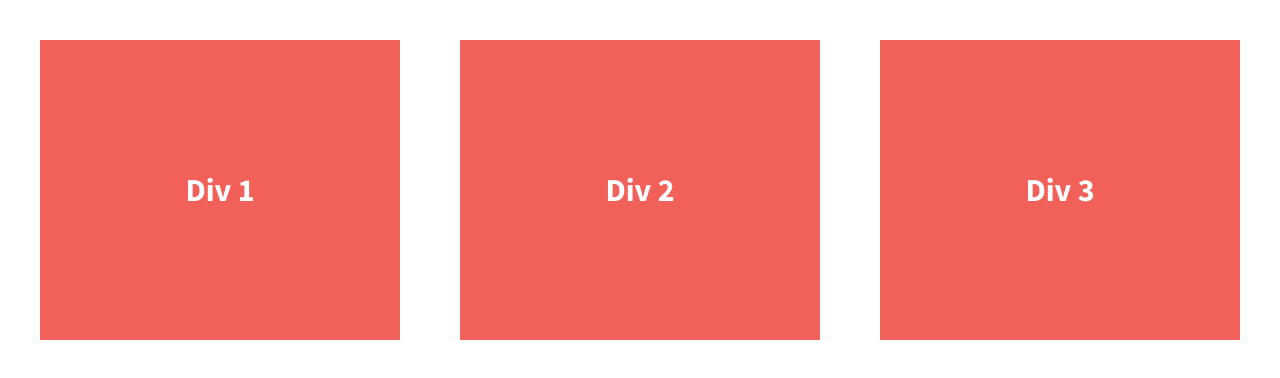
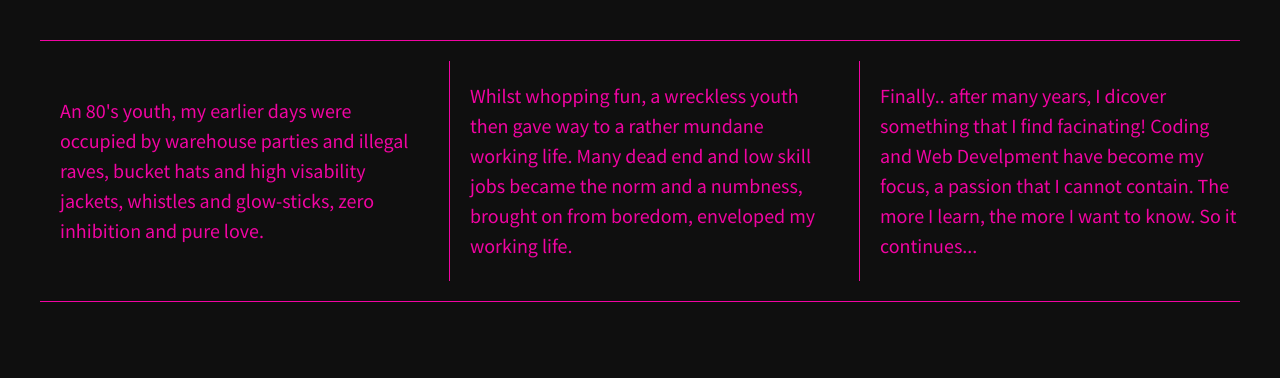
Before and after one commit to Simnett-G/divs-flexbox-starter, a plain HTML site: page index.html in a window 1280 px wide. Drawn offline with nearby package versions, Linux system fonts and the light colour scheme.

Commit message:
Personalized divs and content

```diff
--- a/css/main.css
+++ b/css/main.css
@@ -97,8 +97,9 @@ textarea {
 
 
 html {
-  background-color: #fff;
+  background: #0f0f0f;
   height: 100%;
+  width: 100%;
 }
 
 body {
@@ -111,7 +112,9 @@ body {
 .wrapper {
   display: flex;
   justify-content: space-between;                /*add display:flex and set justify-content to space-between*/
-  font-weight: 700;
+  font-weight: 400;
+  border-top: 1px solid rgb(241, 4, 162);
+  border-bottom: 1px solid rgb(241, 4, 162);
 }
 
 .div-1, .div-2, .div-3 {
@@ -119,11 +122,17 @@ body {
   width: 30%;
   justify-content: center;
   align-items: center;                           /*give the divs a width of 30%, add display:flex, set justify-content and align-items to center*/
-  color: #fff;
+  color: rgb(241, 4, 162);
   line-height: 1.5em;
-  font-size: 1.6em;
-  background-color: #f16059;
-  height: 300px;
+  font-size: 1em;
+  padding-left: 1em;
+  height: auto;
+  margin-top: 1em;
+  margin-bottom: 1em;
+}
+
+.div-2, .div-3 {
+  border-left: 1px solid rgb(241, 4, 162);
 }
 
 
--- a/index.html
+++ b/index.html
@@ -23,13 +23,13 @@
 
         <section class="wrapper">
             <div class="div-1">
-                Div 1
+                <p>An 80's youth, my earlier days were occupied by warehouse parties and illegal raves, bucket hats and high visability jackets, whistles and glow-sticks, zero inhibition and pure love.</p>
             </div>
             <div class="div-2">
-                Div 2
+                <p>Whilst whopping fun, a wreckless youth then gave way to a rather mundane working life. Many dead end and low skill jobs became the norm and a numbness, brought on from boredom, enveloped my working life.</p>
             </div>
             <div class="div-3">
-                Div 3
+                <p><span>Finally..</span> after many years, I dicover something that I find facinating! Coding and Web Develpment have become my focus, a passion that I cannot contain. The more I learn, the more I want to know. So it continues...</p>
             </div>
         </section>
 
```
